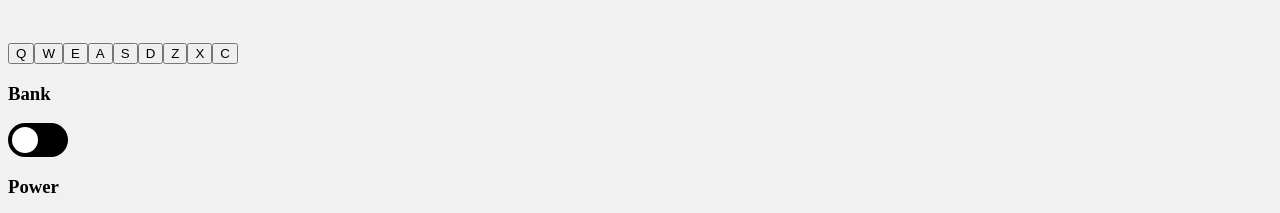
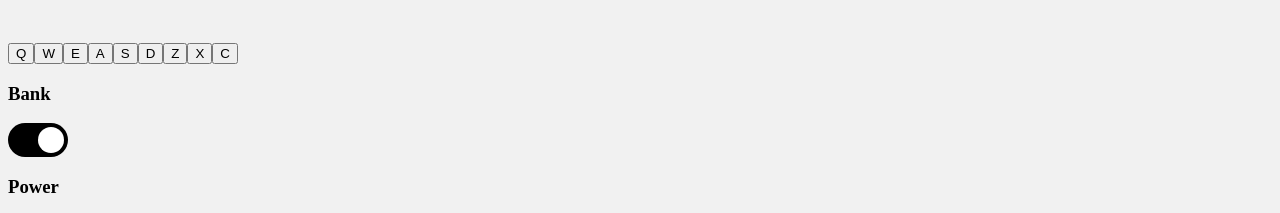
Before and after one commit to LedaThemis/drum-machine, a React (Create React App) app: page / in a window 1280 px wide. Shown: the top 213 px of the page. Built offline with nearby package versions, Linux system fonts and the light colour scheme.

Commit message:
make bank toggle a controlled component, to make it not changeable when power is off

```diff
--- a/src/App.js
+++ b/src/App.js
@@ -86,9 +86,13 @@ function App() {
     <div>
       <h1>{currentAction}</h1>
       {drumButtons}
-      <ToggleSwitch name="Bank" updateFunction={updateBank} />
+      <ToggleSwitch
+        name="Bank"
+        updateFunction={updateBank}
+        checked={"bankOne" === currentBank}
+      />
       <Slider volume={volumeLevel} adjustVolume={adjustVolume} />
-      <ToggleSwitch name="Power" updateFunction={setPower} />
+      <ToggleSwitch name="Power" updateFunction={setPower} checked={isOn} />
     </div>
   );
 }
--- a/src/components/ToggleSwitch.js
+++ b/src/components/ToggleSwitch.js
@@ -7,7 +7,11 @@ export default function ToggleSwitch(props) {
     <div className="toggle-switch">
       <h3>{props.name}</h3>
       <label className="switch">
-        <input type="checkbox" onClick={props.updateFunction} />
+        <input
+          type="checkbox"
+          checked={props.checked}
+          onClick={props.updateFunction}
+        />
         <span className="slider round"></span>
       </label>
     </div>
```
